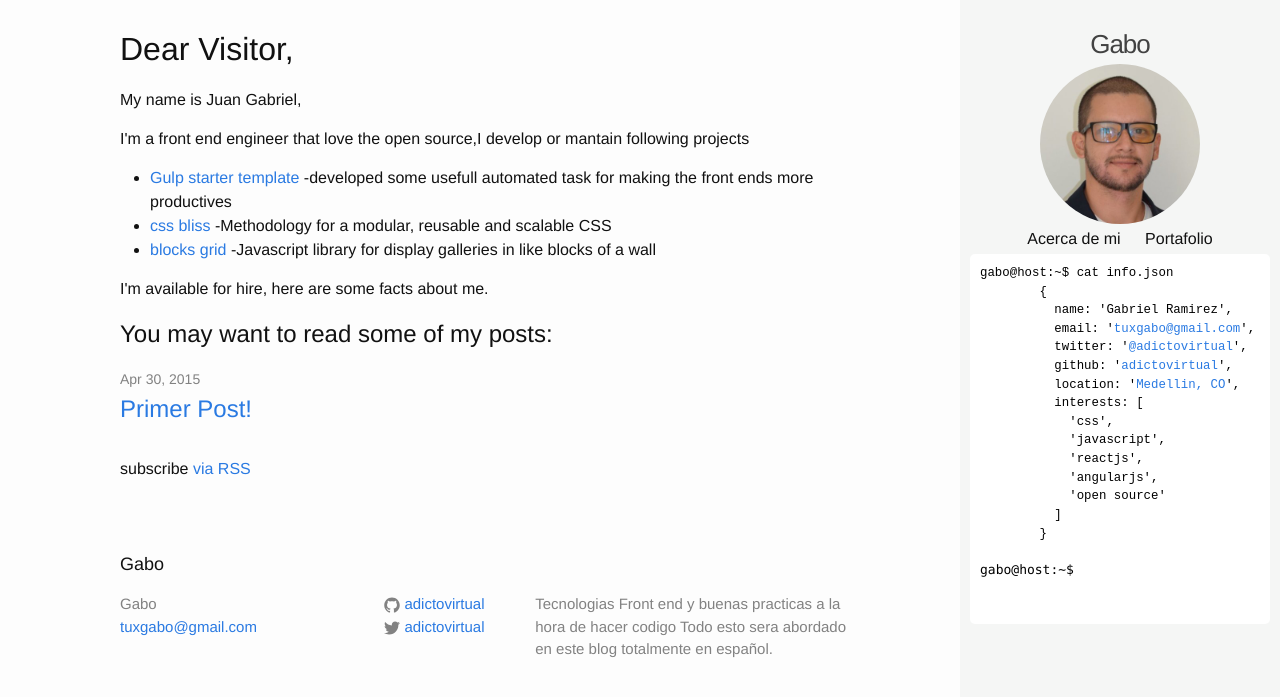
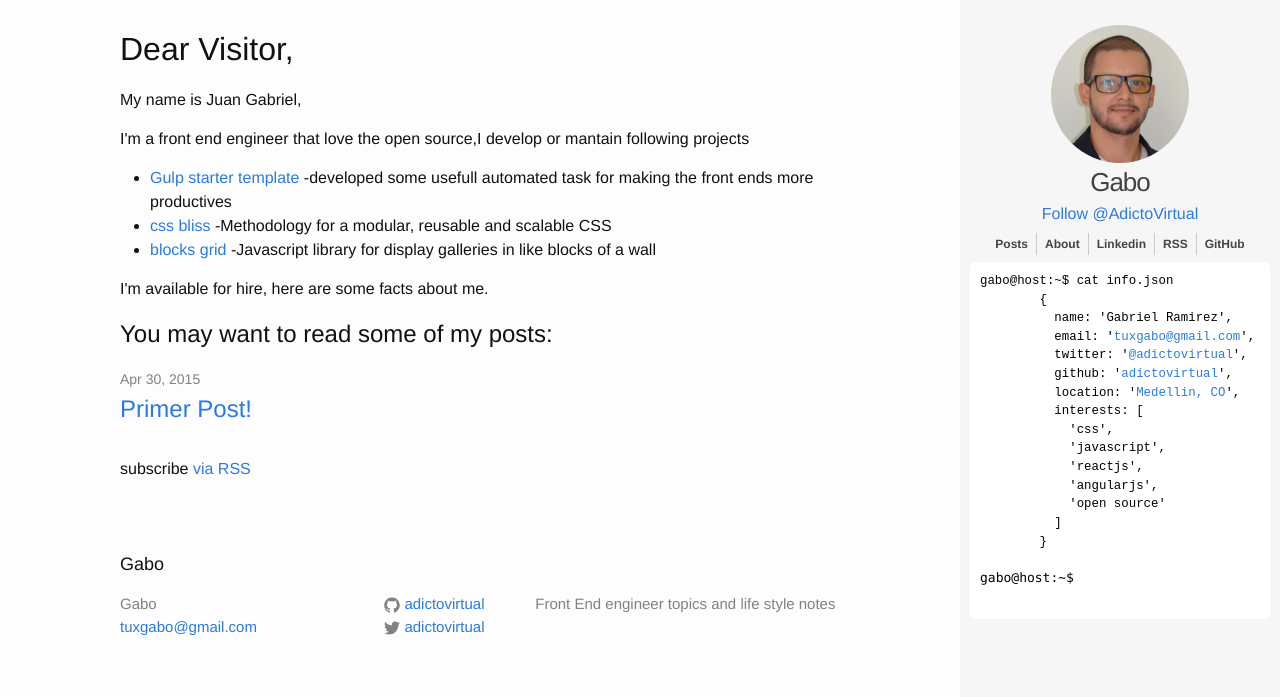
Before and after one commit to juanramirezc2/adictovirtual.github.io, a Jekyll site: the page built from index.html, in a window 1280 px wide. Shown: the top 697 px of the page. Built offline with Jekyll 4.4.1, drawn with Linux system fonts in a browser that asks for light colours; comment, search, counter and statistics services are not loaded.

Commit message:
added some sidebars links

```diff
--- a/_config.yml
+++ b/_config.yml
@@ -2,8 +2,7 @@
 title: Gabo
 email: tuxgabo@gmail.com
 description: > # this means to ignore newlines until "baseurl:"
-  Tecnologias Front end y buenas practicas a la hora de hacer codigo
-  Todo esto sera abordado en este blog totalmente en español.
+  Front End engineer topics and life style notes
 baseurl: "" # the subpath of your site, e.g. /blog/
 url: "http://gaboramirez.com" # the base hostname & protocol for your site
 twitter_username: adictovirtual
--- a/_includes/sidebar.html
+++ b/_includes/sidebar.html
@@ -2,26 +2,41 @@
 
   <div class="wrapper">
 
+    <div class="avatar"><img class="avatar__img" src="{{site.baseurl}}/assets/avatar.jpg"> </div>
     <a class="site-title" href="{{ site.baseurl }}/">{{ site.title }}</a>
-    <div class="avatar"><img class="avatar__img" src="{{site.baseurl}}/assets/avatar.jpg"> </div>
-
-    <nav class="site-nav">
-      <a href="#" class="menu-icon">
-        <svg viewBox="0 0 18 15">
-          <path fill="#424242" d="M18,1.484c0,0.82-0.665,1.484-1.484,1.484H1.484C0.665,2.969,0,2.304,0,1.484l0,0C0,0.665,0.665,0,1.484,0 h15.031C17.335,0,18,0.665,18,1.484L18,1.484z"/>
-          <path fill="#424242" d="M18,7.516C18,8.335,17.335,9,16.516,9H1.484C0.665,9,0,8.335,0,7.516l0,0c0-0.82,0.665-1.484,1.484-1.484 h15.031C17.335,6.031,18,6.696,18,7.516L18,7.516z"/>
-          <path fill="#424242" d="M18,13.516C18,14.335,17.335,15,16.516,15H1.484C0.665,15,0,14.335,0,13.516l0,0 c0-0.82,0.665-1.484,1.484-1.484h15.031C17.335,12.031,18,12.696,18,13.516L18,13.516z"/>
-        </svg>
-      </a>
-
-      <div class="trigger">
-        {% for page in site.pages %}
-          {% if page.title %}
-          <a class="page-link" href="{{ page.url | prepend: site.baseurl }}">{{ page.title }}</a>
-          {% endif %}
-        {% endfor %}
-      </div>
-    </nav>
+    <div class="site-header__twitter">
+    <a href="https://twitter.com/AdictoVirtual" class="twitter-follow-button" data-show-count="true">Follow @AdictoVirtual</a>
+    <script>!function(d,s,id){var js,fjs=d.getElementsByTagName(s)[0],p=/^http:/.test(d.location)?'http':'https';if(!d.getElementById(id)){js=d.createElement(s);js.id=id;js.src=p+'://platform.twitter.com/widgets.js';fjs.parentNode.insertBefore(js,fjs);}}(document, 'script', 'twitter-wjs');</script>
+    </div>
+    <nav class="site-header__profile-nav">
+        <ul>
+          <li>
+            <a href="/">
+              Posts
+            </a>
+          </li><!--
+          --><li>
+            <a href="/about">
+              About
+            </a>
+          </li><!--
+          --><li>
+            <a href="https://co.linkedin.com/in/juangabrielramirez">
+              Linkedin
+            </a>
+          </li><!--
+          --><li>
+            <a href="{{ "/feed.xml" | prepend: site.baseurl }}">
+              RSS
+            </a>
+          </li><!--
+          --><li>
+            <a href="//github.com/adictovirtual">
+              GitHub
+            </a>
+          </li>
+        </ul>
+      </nav>
     <div class="sidebar__console extra-content">
         <pre class="sidebar__output" id="output">gabo@host:~$ cat info.json
         {
--- a/_sass/_base.scss
+++ b/_sass/_base.scss
@@ -202,7 +202,7 @@ pre {
 }
 
 .avatar{
-  padding: 0 70px 0 70px;
+  padding: 0 81px 0 81px;
   &__img{
     border-radius:50%;
   }
@@ -212,7 +212,7 @@ pre {
     position: relative;
     padding: 10px;
     width: 280px;
-    height: 350px;
+    height: 337px;
     border-radius: 5px;
     background-color: #fff;
     cursor: text;
--- a/_sass/_layout.scss
+++ b/_sass/_layout.scss
@@ -8,6 +8,33 @@
     background:#f5f6f5;
     height:100%;
     padding:25px 10px;
+
+    &__twitter{
+      text-align:center;
+    }
+    &__profile-nav{
+      text-align:center;
+      margin-bottom: 7px;
+      margin-top: 5px;
+      ul{
+        margin:0;
+      }
+      ul li{
+        display:inline-block;
+        font-size:12px;
+        border-right: 1px solid #ccc;
+        &:last-child{
+          border-right:0;
+        }
+        a{
+         font-weight: 900;
+         color: #444;
+         display: block;
+         padding: 2px 8px;
+        }
+      }
+
+    }
 }
 
 .site-title {
```
